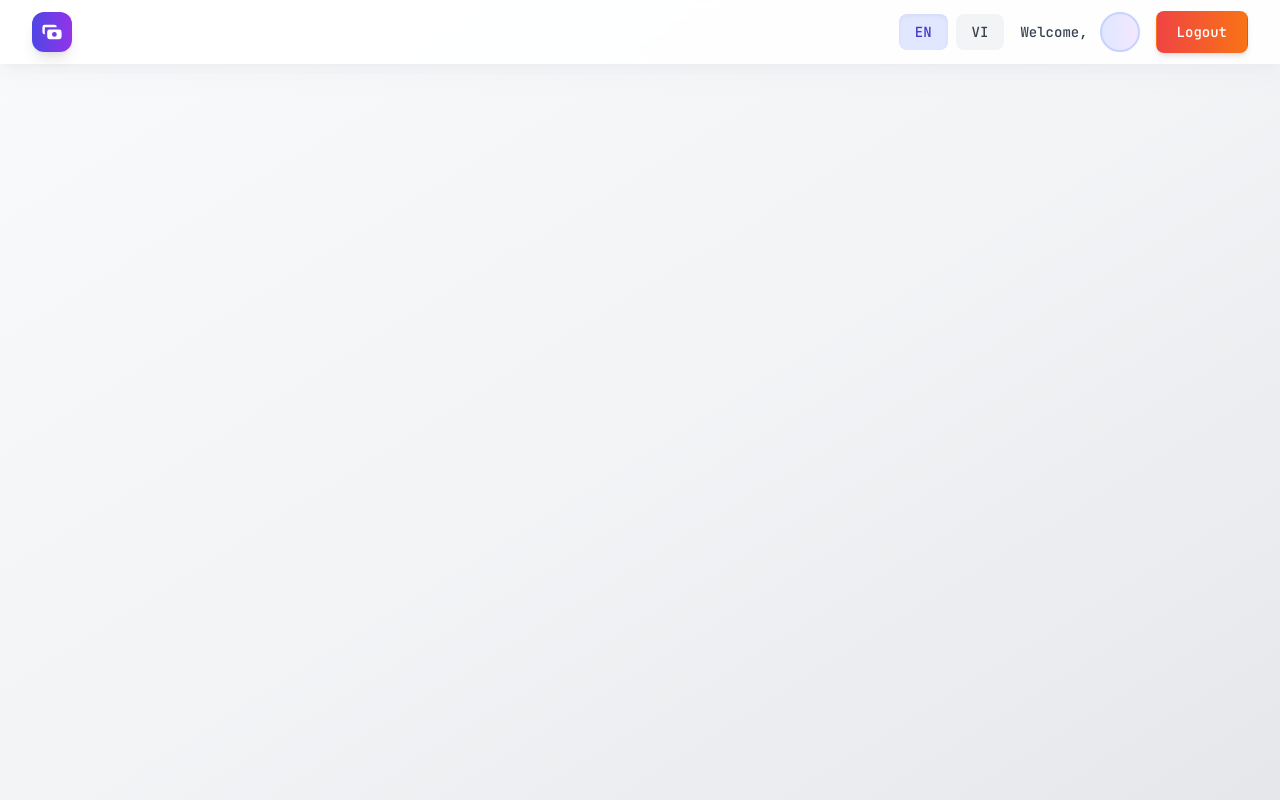
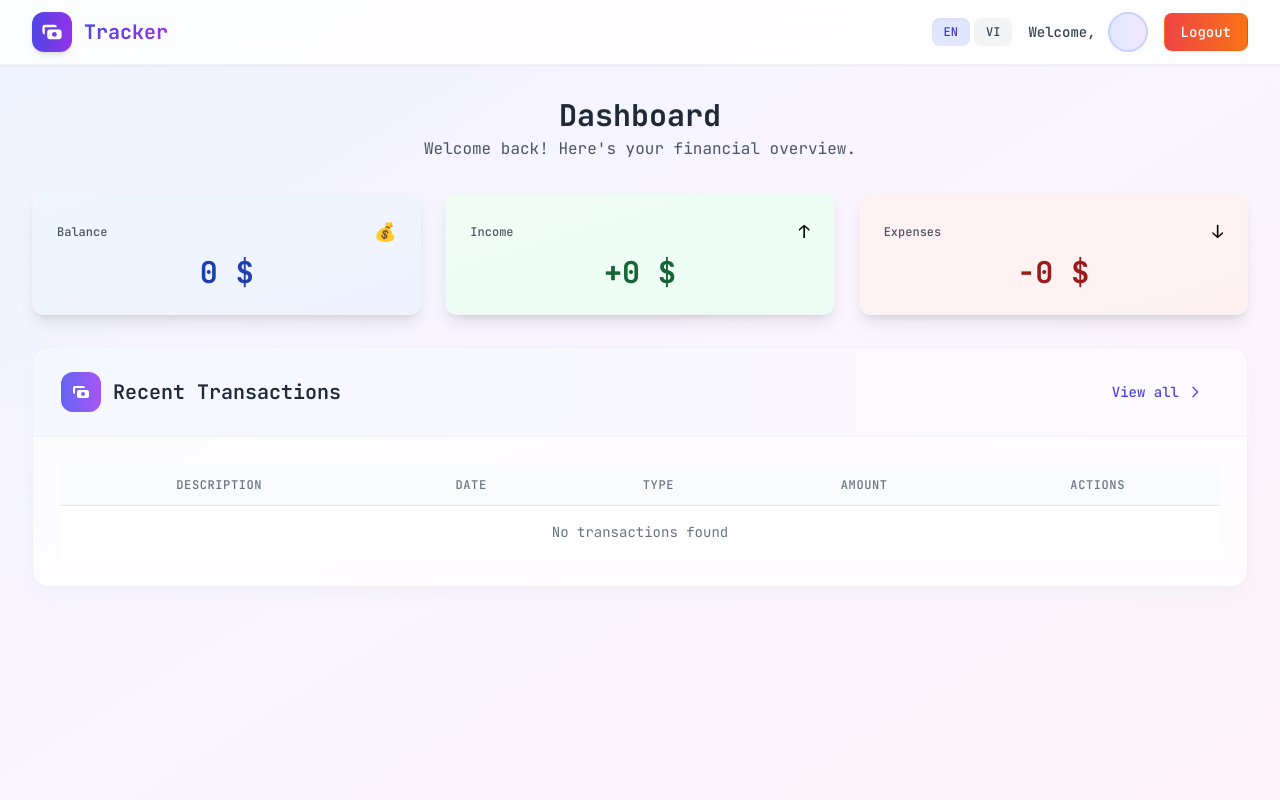
Before and after one commit to jinkazama13200/mikeyfinancetracker, a React (Create React App) app: page /dashboard in a window 1280 px wide. Built offline with nearby package versions, Linux system fonts and the light colour scheme.

Commit message:
Improve Dashboard UI with enhanced visual design and modern styling

```diff
--- a/src/pages/Dashboard.tsx
+++ b/src/pages/Dashboard.tsx
@@ -82,24 +82,26 @@ const Dashboard: React.FC = () => {
   };
 
   return (
-    <div className="min-h-screen bg-gradient-to-br from-gray-50 via-gray-100 to-gray-200">
-      <nav className="bg-white shadow-lg shadow-gray-200/50 backdrop-blur-sm bg-opacity-90 sticky top-0 z-10">
+    <div className="min-h-screen bg-gradient-to-br from-indigo-50 via-purple-50 to-pink-50">
+      <nav className="bg-white/80 backdrop-blur-md sticky top-0 z-10 shadow-sm border-b border-gray-200/50">
         <div className="max-w-7xl mx-auto px-4 sm:px-6 lg:px-8">
-          <div className="flex justify-between h-16">
-            <div className="flex">
-              <div className="flex-shrink-0 flex items-center">
-                <div className="h-10 w-10 rounded-xl bg-gradient-to-r from-indigo-600 to-purple-600 flex items-center justify-center shadow-lg cursor-pointer" onClick={() => navigate('/dashboard')}>
+          <div className="flex justify-between h-16 items-center">
+            <div className="flex items-center">
+              <div className="h-10 w-10 rounded-xl bg-gradient-to-r from-indigo-600 to-purple-600 flex items-center justify-center shadow-md cursor-pointer" onClick={() => navigate('/dashboard')}>
                 <svg xmlns="http://www.w3.org/2000/svg" className="h-6 w-6 text-white" viewBox="0 0 20 20" fill="currentColor">
                   <path fillRule="evenodd" d="M4 4a2 2 0 00-2 2v4a2 2 0 002 2V6h10a2 2 0 00-2-2H4zm2 6a2 2 0 012-2h8a2 2 0 012 2v4a2 2 0 01-2 2H8a2 2 0 01-2-2v-4zm6 4a2 2 0 100-4 2 2 0 000 4z" clipRule="evenodd" />
                 </svg>
               </div>
+              <h1 className="ml-3 text-xl font-bold bg-gradient-to-r from-indigo-600 to-purple-600 bg-clip-text text-transparent">
+                {language === 'en' ? 'Tracker' : 'Trình theo dõi'}
+              </h1>
             </div>
-            </div>
+
             <div className="flex items-center space-x-4">
-              <div className="flex items-center space-x-2">
+              <div className="flex items-center space-x-1">
                 <button
                   type="button"
-                  className={`px-4 py-2 text-sm font-medium rounded-lg transition-all duration-300 ${
+                  className={`px-3 py-1.5 text-xs font-medium rounded-lg transition-all duration-300 ${
                     language === 'en'
                       ? 'bg-indigo-100 text-indigo-700 shadow-inner'
                       : 'bg-gray-100 text-gray-700 hover:bg-gray-200'
@@ -110,7 +112,7 @@ const Dashboard: React.FC = () => {
                 </button>
                 <button
                   type="button"
-                  className={`px-4 py-2 text-sm font-medium rounded-lg transition-all duration-300 ${
+                  className={`px-3 py-1.5 text-xs font-medium rounded-lg transition-all duration-300 ${
                     language === 'vi'
                       ? 'bg-indigo-100 text-indigo-700 shadow-inner'
                       : 'bg-gray-100 text-gray-700 hover:bg-gray-200'
@@ -123,16 +125,16 @@ const Dashboard: React.FC = () => {
 
               <div className="flex items-center space-x-3">
                 <div className="flex flex-col items-end">
-                  <span className="text-sm font-medium text-gray-700">{language === 'en' ? 'Welcome,' : 'Chào mừng,'}</span>
-                  <span className="text-sm text-indigo-600 font-medium truncate max-w-[120px]">{user?.username}</span>
+                  <span className="text-xs sm:text-sm font-medium text-gray-700">{language === 'en' ? 'Welcome,' : 'Chào mừng,'}</span>
+                  <span className="text-xs sm:text-sm text-indigo-600 font-medium truncate max-w-[120px]">{user?.username}</span>
                 </div>
-                <div className="h-10 w-10 rounded-full bg-gradient-to-r from-indigo-100 to-purple-100 flex items-center justify-center border-2 border-indigo-200">
+                <div className="h-9 w-9 sm:h-10 sm:w-10 rounded-full bg-gradient-to-r from-indigo-100 to-purple-100 flex items-center justify-center border-2 border-indigo-200">
                   <span className="text-indigo-600 font-bold text-sm">{user?.username?.charAt(0)?.toUpperCase()}</span>
                 </div>
               </div>
               <button
                 onClick={handleLogout}
-                className="btn-animated px-5 py-2.5 border border-transparent text-sm font-medium rounded-lg text-white bg-gradient-to-r from-red-500 to-orange-500 hover:from-red-600 hover:to-orange-600 focus:outline-none focus:ring-2 focus:ring-offset-2 focus:ring-red-500 shadow-md hover:shadow-xl transition-all duration-300 transform hover:-translate-y-0.5"
+                className="btn-animated px-4 py-2 text-xs sm:text-sm border border-transparent font-medium rounded-lg text-white bg-gradient-to-r from-red-500 to-orange-500 hover:from-red-600 hover:to-orange-600 focus:outline-none focus:ring-2 focus:ring-offset-2 focus:ring-red-500 shadow-sm hover:shadow-md transition-all duration-300"
               >
                 {language === 'en' ? 'Logout' : 'Đăng xuất'}
               </button>
@@ -141,29 +143,38 @@ const Dashboard: React.FC = () => {
         </div>
       </nav>
 
-      <main className="max-w-7xl mx-auto px-4 sm:px-6 lg:px-8 py-8 slide-up">
-        <div className="mb-10">
-          <h1 className="text-4xl font-bold text-gray-900">{language === 'en' ? 'Dashboard' : 'Bảng điều khiển'}</h1>
+      <main className="max-w-7xl mx-auto px-4 sm:px-6 lg:px-8 py-6 sm:py-8">
+        <div className="mb-6 sm:mb-8">
+          <h1 className="text-2xl sm:text-3xl font-bold text-gray-800">
+            {language === 'en' ? 'Dashboard' : 'Bảng điều khiển'}
+          </h1>
+          <p className="text-gray-600 mt-1">
+            {language === 'en' ? 'Welcome back! Here\'s your financial overview.' : 'Chào mừng trở lại! Đây là tổng quan tài chính của bạn.'}
+          </p>
         </div>
 
-        <div className="grid grid-cols-1 md:grid-cols-3 gap-7 mb-10">
+        <div className="grid grid-cols-1 md:grid-cols-3 gap-4 sm:gap-6 mb-6 sm:mb-8">
           <SummaryCard title={language === 'en' ? 'Balance' : 'Số dư'} value={balance} type="balance" />
           <SummaryCard title={language === 'en' ? 'Income' : 'Thu nhập'} value={income} type="income" />
           <SummaryCard title={language === 'en' ? 'Expenses' : 'Chi tiêu'} value={expenses} type="expense" />
         </div>
 
-        <div className="bg-white shadow-xl rounded-2xl overflow-hidden border border-gray-100 shadow-gray-200/30">
-          <div className="px-7 py-6 border-b border-gray-100 bg-gradient-to-r from-gray-50 to-gray-100">
-            <div className="flex justify-between items-center">
-              <h2 className="text-xl font-semibold text-gray-900 flex items-center">
-                <svg xmlns="http://www.w3.org/2000/svg" className="h-6 w-6 mr-3 text-indigo-600" viewBox="0 0 20 20" fill="currentColor">
+        <div className="bg-white/70 backdrop-blur-sm rounded-2xl overflow-hidden border border-gray-200/50 shadow-lg shadow-gray-200/30">
+          <div className="px-4 sm:px-6 lg:px-7 py-4 sm:py-5 lg:py-6 bg-gradient-to-r from-indigo-50/50 to-purple-50/50 border-b border-gray-200/30">
+            <div className="flex flex-col sm:flex-row sm:items-center sm:justify-between">
+              <div className="flex items-center">
+                <div className="h-10 w-10 rounded-xl bg-gradient-to-r from-indigo-500 to-purple-500 flex items-center justify-center mr-3">
+                  <svg xmlns="http://www.w3.org/2000/svg" className="h-5 w-5 text-white" viewBox="0 0 20 20" fill="currentColor">
                     <path fillRule="evenodd" d="M4 4a2 2 0 00-2 2v4a2 2 0 002 2V6h10a2 2 0 00-2-2H4zm2 6a2 2 0 012-2h8a2 2 0 012 2v4a2 2 0 01-2 2H8a2 2 0 01-2-2v-4zm6 4a2 2 0 100-4 2 2 0 000 4z" clipRule="evenodd" />
                   </svg>
+                </div>
+                <h2 className="text-lg sm:text-xl font-semibold text-gray-800">
                   {language === 'en' ? 'Recent Transactions' : 'Giao dịch gần đây'}
                 </h2>
+              </div>
               <Link
                 to="/transactions"
-                className="btn-animated text-indigo-600 hover:text-indigo-800 text-sm font-medium flex items-center py-2 px-4 rounded-lg hover:bg-indigo-50 transition-all duration-300"
+                className="mt-2 sm:mt-0 btn-animated text-indigo-600 hover:text-indigo-800 text-sm font-medium flex items-center py-2 px-4 rounded-lg hover:bg-indigo-50/80 transition-all duration-300 w-fit"
               >
                 {language === 'en' ? 'View all' : 'Xem tất cả'}
                 <svg xmlns="http://www.w3.org/2000/svg" className="h-4 w-4 ml-2" fill="none" viewBox="0 0 24 24" stroke="currentColor">
@@ -172,7 +183,7 @@ const Dashboard: React.FC = () => {
               </Link>
             </div>
           </div>
-          <div className="p-7">
+          <div className="p-4 sm:p-6 lg:p-7">
             <TransactionList
               transactions={transactions.slice(0, 5)}
               onDeleteTransaction={handleDeleteTransaction}
```
Lines whose indentation alone changed are shown as unchanged.
